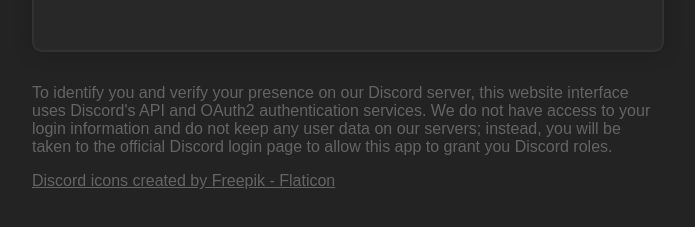
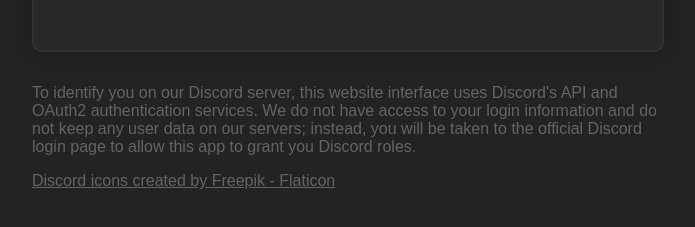
Before and after one commit to JAVAB3ANS/discord-oauth-roles-system, a plain HTML site: page static/index.html in a window 1280 px wide. Shown: the part 283-510 px from the top of the page, without its empty margins (292-987 px from the left). Drawn offline with Linux system fonts and the light colour scheme.

Commit message:
minor changes

```diff
--- a/static/index.html
+++ b/static/index.html
@@ -63,7 +63,7 @@
     </section>
 
     <p id="privacy">
-        To identify you and verify your presence on our Discord server, this website interface uses Discord's API and OAuth2 authentication services. We do not have access to your login information and do not keep any user data on our servers; instead, you will be taken to the official Discord login page to allow this app to grant you Discord roles.
+        To identify you on our Discord server, this website interface uses Discord's API and OAuth2 authentication services. We do not have access to your login information and do not keep any user data on our servers; instead, you will be taken to the official Discord login page to allow this app to grant you Discord roles.
     </p>
     <footer>
         <a
```
Also changed, not shown: static/bad-auth.html (+1 -1 lines), static/dashboard.html (+1 -1 lines), 1 other file.
